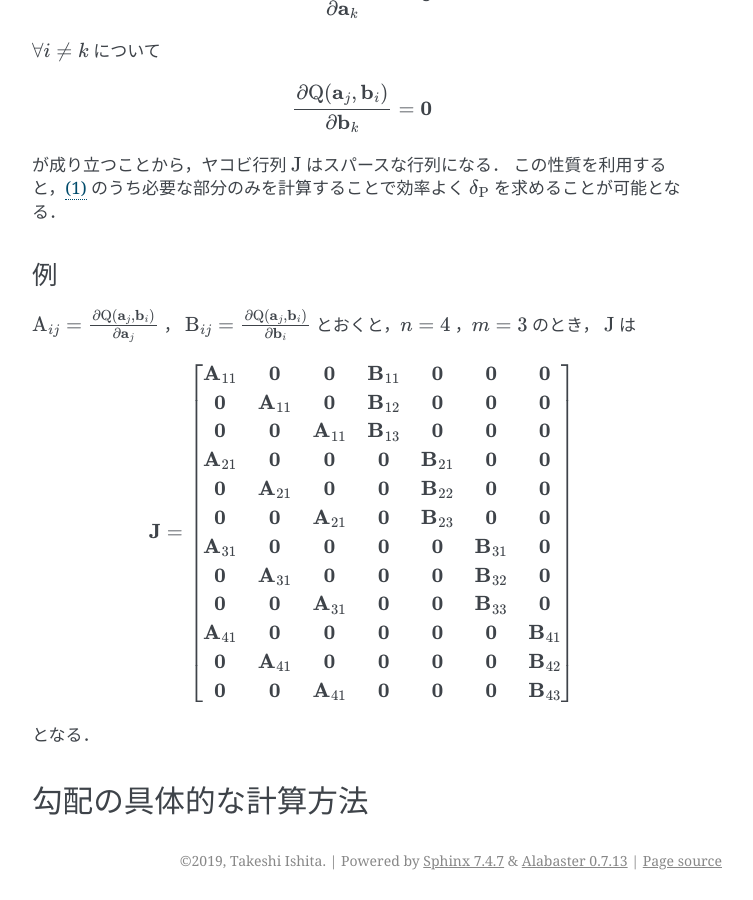
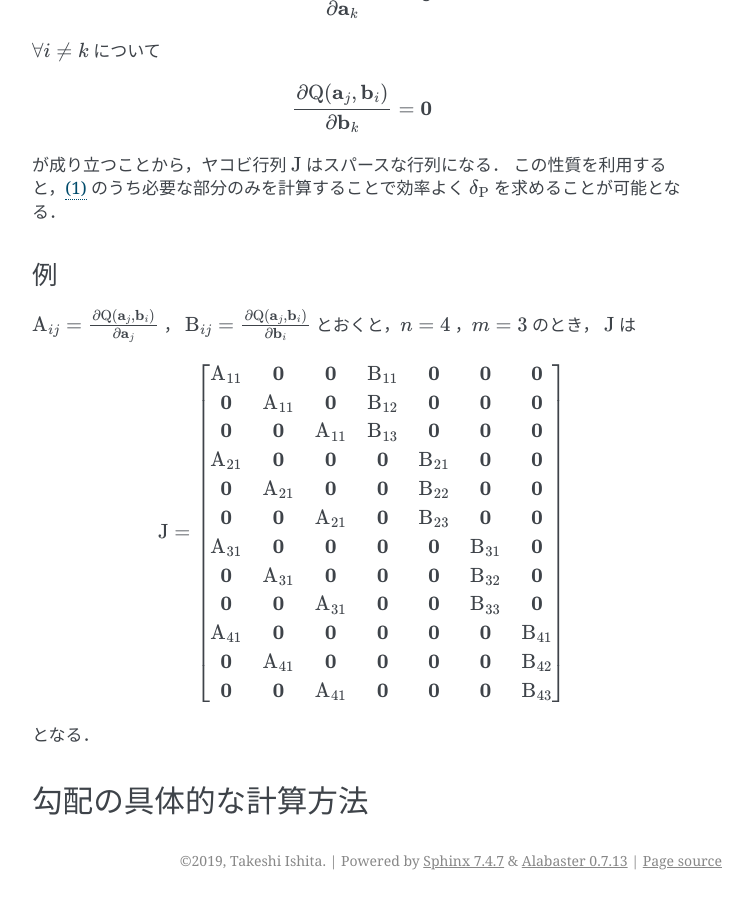
Before and after one commit to IshitaTakeshi/SparseBundleAdjustment, a Sphinx documentation site: the page built from docs/source/sparse-bundle-adjustment.rst, in a window 1280 px wide and 900 px high, scrolled down 2103 px. Shown: the whole window, without its empty margins (388-1141 px from the left). Built offline with Sphinx 7.4.7, drawn with Linux system fonts in a browser that asks for light colours.

Commit message:
Change matrix notation from mathbf to mathrm

```diff
--- a/docs/source/sparse-bundle-adjustment.rst
+++ b/docs/source/sparse-bundle-adjustment.rst
@@ -152,19 +152,19 @@ SBAは，このヤコビ行列 :math:`\mathrm{J}` がスパースであること
 とおくと，:math:`n=4` ，:math:`m=3` のとき， :math:`\mathrm{J}` は
 
 .. math::
-    \mathbf{J} = \begin{bmatrix}
-        \mathbf{A}_{11} & \mathbf{0} & \mathbf{0} & \mathbf{B}_{11} & \mathbf{0} & \mathbf{0} & \mathbf{0} \\
-        \mathbf{0} & \mathbf{A}_{11} & \mathbf{0} & \mathbf{B}_{12} & \mathbf{0} & \mathbf{0} & \mathbf{0} \\
-        \mathbf{0} & \mathbf{0} & \mathbf{A}_{11} & \mathbf{B}_{13} & \mathbf{0} & \mathbf{0} & \mathbf{0} \\
-        \mathbf{A}_{21} & \mathbf{0} & \mathbf{0} & \mathbf{0} & \mathbf{B}_{21} & \mathbf{0} & \mathbf{0} \\
-        \mathbf{0} & \mathbf{A}_{21} & \mathbf{0} & \mathbf{0} & \mathbf{B}_{22} & \mathbf{0} & \mathbf{0} \\
-        \mathbf{0} & \mathbf{0} & \mathbf{A}_{21} & \mathbf{0} & \mathbf{B}_{23} & \mathbf{0} & \mathbf{0} \\
-        \mathbf{A}_{31} & \mathbf{0} & \mathbf{0} & \mathbf{0} & \mathbf{0} & \mathbf{B}_{31} & \mathbf{0} \\
-        \mathbf{0} & \mathbf{A}_{31} & \mathbf{0} & \mathbf{0} & \mathbf{0} & \mathbf{B}_{32} & \mathbf{0} \\
-        \mathbf{0} & \mathbf{0} & \mathbf{A}_{31} & \mathbf{0} & \mathbf{0} & \mathbf{B}_{33} & \mathbf{0} \\
-        \mathbf{A}_{41} & \mathbf{0} & \mathbf{0} & \mathbf{0} & \mathbf{0} & \mathbf{0} & \mathbf{B}_{41} \\
-        \mathbf{0} & \mathbf{A}_{41} & \mathbf{0} & \mathbf{0} & \mathbf{0} & \mathbf{0} & \mathbf{B}_{42} \\
-        \mathbf{0} & \mathbf{0} & \mathbf{A}_{41} & \mathbf{0} & \mathbf{0} & \mathbf{0} & \mathbf{B}_{43} \\
+    \mathrm{J} = \begin{bmatrix}
+        \mathrm{A}_{11} & \mathbf{0} & \mathbf{0} & \mathrm{B}_{11} & \mathbf{0} & \mathbf{0} & \mathbf{0} \\
+        \mathbf{0} & \mathrm{A}_{11} & \mathbf{0} & \mathrm{B}_{12} & \mathbf{0} & \mathbf{0} & \mathbf{0} \\
+        \mathbf{0} & \mathbf{0} & \mathrm{A}_{11} & \mathrm{B}_{13} & \mathbf{0} & \mathbf{0} & \mathbf{0} \\
+        \mathrm{A}_{21} & \mathbf{0} & \mathbf{0} & \mathbf{0} & \mathrm{B}_{21} & \mathbf{0} & \mathbf{0} \\
+        \mathbf{0} & \mathrm{A}_{21} & \mathbf{0} & \mathbf{0} & \mathrm{B}_{22} & \mathbf{0} & \mathbf{0} \\
+        \mathbf{0} & \mathbf{0} & \mathrm{A}_{21} & \mathbf{0} & \mathrm{B}_{23} & \mathbf{0} & \mathbf{0} \\
+        \mathrm{A}_{31} & \mathbf{0} & \mathbf{0} & \mathbf{0} & \mathbf{0} & \mathrm{B}_{31} & \mathbf{0} \\
+        \mathbf{0} & \mathrm{A}_{31} & \mathbf{0} & \mathbf{0} & \mathbf{0} & \mathrm{B}_{32} & \mathbf{0} \\
+        \mathbf{0} & \mathbf{0} & \mathrm{A}_{31} & \mathbf{0} & \mathbf{0} & \mathrm{B}_{33} & \mathbf{0} \\
+        \mathrm{A}_{41} & \mathbf{0} & \mathbf{0} & \mathbf{0} & \mathbf{0} & \mathbf{0} & \mathrm{B}_{41} \\
+        \mathbf{0} & \mathrm{A}_{41} & \mathbf{0} & \mathbf{0} & \mathbf{0} & \mathbf{0} & \mathrm{B}_{42} \\
+        \mathbf{0} & \mathbf{0} & \mathrm{A}_{41} & \mathbf{0} & \mathbf{0} & \mathbf{0} & \mathrm{B}_{43} \\
     \end{bmatrix}
 
 となる．
```
